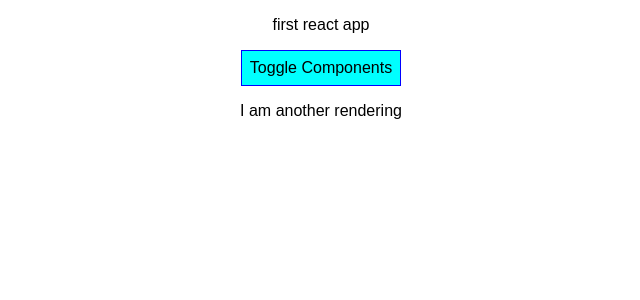
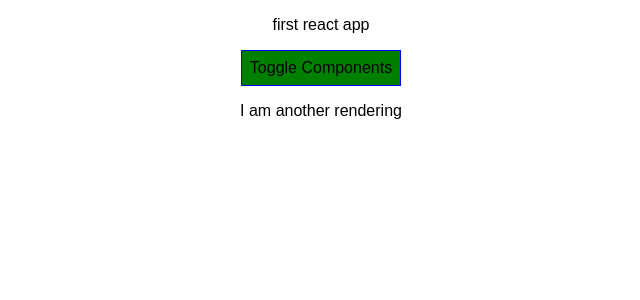
Before and after one commit to sirraghavgupta/learning-react, a React (Create React App) app in the folder first-react-project/: page / in a window 1280 px wide. Shown: the top 300 px of the page, without its empty margins (319-959 px from the left). Built offline with nearby package versions, Linux system fonts and the light colour scheme.

Commit message:
radum added and learnt to use

```diff
--- a/first-react-project/src/App.js
+++ b/first-react-project/src/App.js
@@ -1,5 +1,11 @@
 import React, { Component } from 'react';
 import './App.css';
+
+/**
+ * here we import radium. its an extrenal package which helps us to make
+ * use of full css wiith inline javascript in our app.
+ */
+import Radium from 'radium'
 import Person from './Person/Person';
 
 class App extends Component {
@@ -51,11 +57,17 @@ class App extends Component {
   render() {
 
     const style = {
-      backgroundColor : "cyan",
+      backgroundColor : "green",
       font : 'inherit',
       border : '1px solid blue',
       padding : '8px',
-      cursor : 'pointer'
+      cursor : 'pointer',
+      /**
+       * now see that as its not a valid js property, so we use string key.
+       */
+      ':hover' : {
+        backgroundColor : 'lightgreen'
+      }
     }
 
     let persons = null;
@@ -77,6 +89,9 @@ class App extends Component {
       );
 
       style.backgroundColor = "red";
+      style[':hover'] = {
+        backgroundColor : 'salmon'
+      }
     }
 
     const classes = [];
@@ -107,4 +122,11 @@ class App extends Component {
   }
 }
 
-export default App;
+/**
+ * its called a higher order component.
+ * basically its just a component wrappinf another component.
+ * its manipulates our original component and adds some additional
+ * functionlaity to that and that to manipulate oue pseudo selectors which
+ * we are using here.
+ */
+export default Radium(App);
--- a/first-react-project/src/Person/Person.js
+++ b/first-react-project/src/Person/Person.js
@@ -1,4 +1,5 @@
 import React from 'react';
+import Radium from 'radium'
 import './Person.css'
 
 
@@ -14,4 +15,4 @@ const person = (props)=>{
 
 }
 
-export default person;
+export default Radium(person);
```
Also changed, not shown: 1 other file (tests, documents, lock files or other folders).
